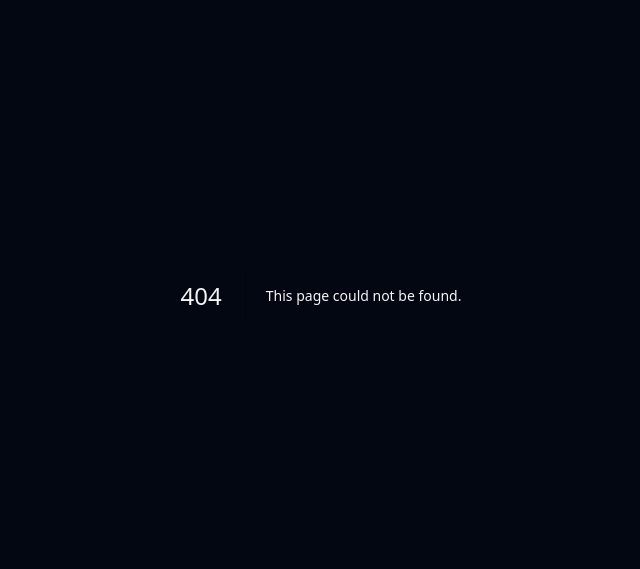
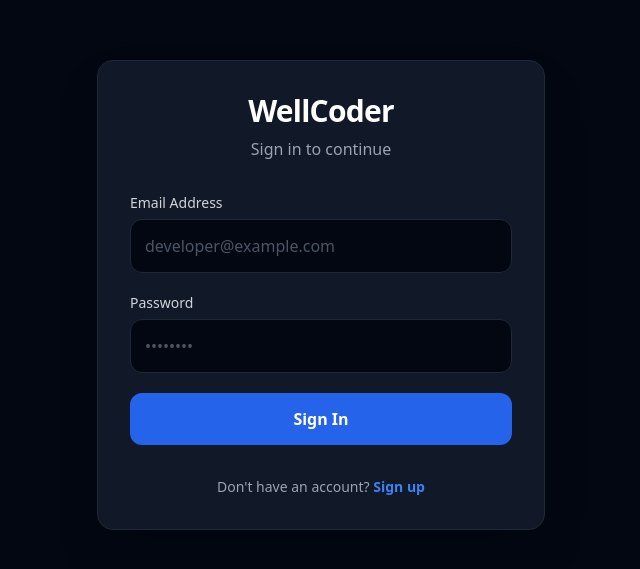
Before and after one commit to tahsin2627/WellCoder, a Next.js app: page /login in a window 1280 px wide. Before the commit this address had no page. Shown: the part 105-674 px from the top of the page, without its empty margins (319-959 px from the left). Built offline with nearby package versions, Linux system fonts and the light colour scheme; no server answers.

Commit message:
Create page.jsx

```diff
--- /dev/null
+++ b/app/login/page.jsx
@@ -0,0 +1,97 @@
+'use client';
+
+import { useState } from 'react';
+import { supabase } from '../../lib/supabase';
+import { useRouter } from 'next/navigation';
+
+export default function LoginPage() {
+  const [email, setEmail] = useState('');
+  const [password, setPassword] = useState('');
+  const [isLogin, setIsLogin] = useState(true);
+  const [loading, setLoading] = useState(false);
+  const [error, setError] = useState(null);
+  const router = useRouter();
+
+  const handleAuth = async (e) => {
+    e.preventDefault();
+    setLoading(true);
+    setError(null);
+
+    try {
+      if (isLogin) {
+        const { error } = await supabase.auth.signInWithPassword({ email, password });
+        if (error) throw error;
+      } else {
+        const { error } = await supabase.auth.signUp({ email, password });
+        if (error) throw error;
+        alert('Success! Check your email for a confirmation link.');
+      }
+      router.push('/'); // Go to main app on success
+    } catch (err) {
+      setError(err.message);
+    } finally {
+      setLoading(false);
+    }
+  };
+
+  return (
+    <div className="flex min-h-screen items-center justify-center p-4">
+      <div className="w-full max-w-md rounded-2xl bg-gray-900 p-8 shadow-2xl border border-gray-800">
+        <div className="mb-8 text-center">
+          <h1 className="text-3xl font-extrabold text-white tracking-tight">WellCoder</h1>
+          <p className="text-gray-400 mt-2">
+            {isLogin ? 'Sign in to continue' : 'Create your account'}
+          </p>
+        </div>
+
+        {error && (
+          <div className="mb-6 rounded-lg bg-red-500/10 p-4 text-sm text-red-500 border border-red-500/20 text-center">
+            {error}
+          </div>
+        )}
+
+        <form onSubmit={handleAuth} className="space-y-5">
+          <div>
+            <label className="mb-1.5 block text-sm font-medium text-gray-300">Email Address</label>
+            <input
+              type="email"
+              value={email}
+              onChange={(e) => setEmail(e.target.value)}
+              className="w-full rounded-xl bg-gray-950 p-3.5 text-white placeholder-gray-600 border border-gray-800 focus:outline-none focus:border-blue-500 focus:ring-1 focus:ring-blue-500 transition-all"
+              placeholder="developer@example.com"
+              required
+            />
+          </div>
+          <div>
+            <label className="mb-1.5 block text-sm font-medium text-gray-300">Password</label>
+            <input
+              type="password"
+              value={password}
+              onChange={(e) => setPassword(e.target.value)}
+              className="w-full rounded-xl bg-gray-950 p-3.5 text-white placeholder-gray-600 border border-gray-800 focus:outline-none focus:border-blue-500 focus:ring-1 focus:ring-blue-500 transition-all"
+              placeholder="••••••••"
+              required
+            />
+          </div>
+          <button
+            type="submit"
+            disabled={loading}
+            className="w-full rounded-xl bg-blue-600 p-3.5 font-bold text-white hover:bg-blue-500 focus:outline-none focus:ring-4 focus:ring-blue-500/30 disabled:opacity-50 transition-all mt-4"
+          >
+            {loading ? 'Processing...' : isLogin ? 'Sign In' : 'Sign Up'}
+          </button>
+        </form>
+
+        <div className="mt-8 text-center text-sm text-gray-400">
+          {isLogin ? "Don't have an account? " : "Already have an account? "}
+          <button
+            onClick={() => setIsLogin(!isLogin)}
+            className="font-semibold text-blue-500 hover:text-blue-400 transition-colors"
+          >
+            {isLogin ? 'Sign up' : 'Log in'}
+          </button>
+        </div>
+      </div>
+    </div>
+  );
+}
```
